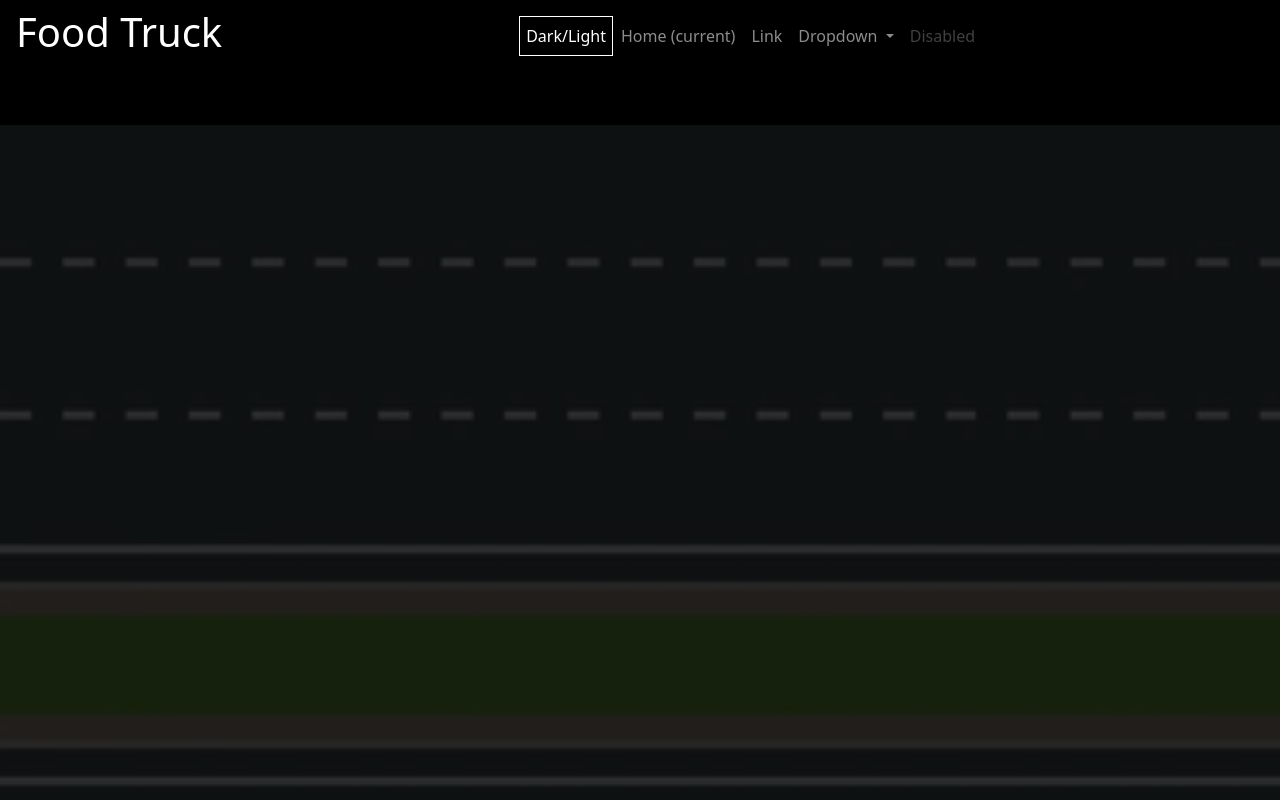
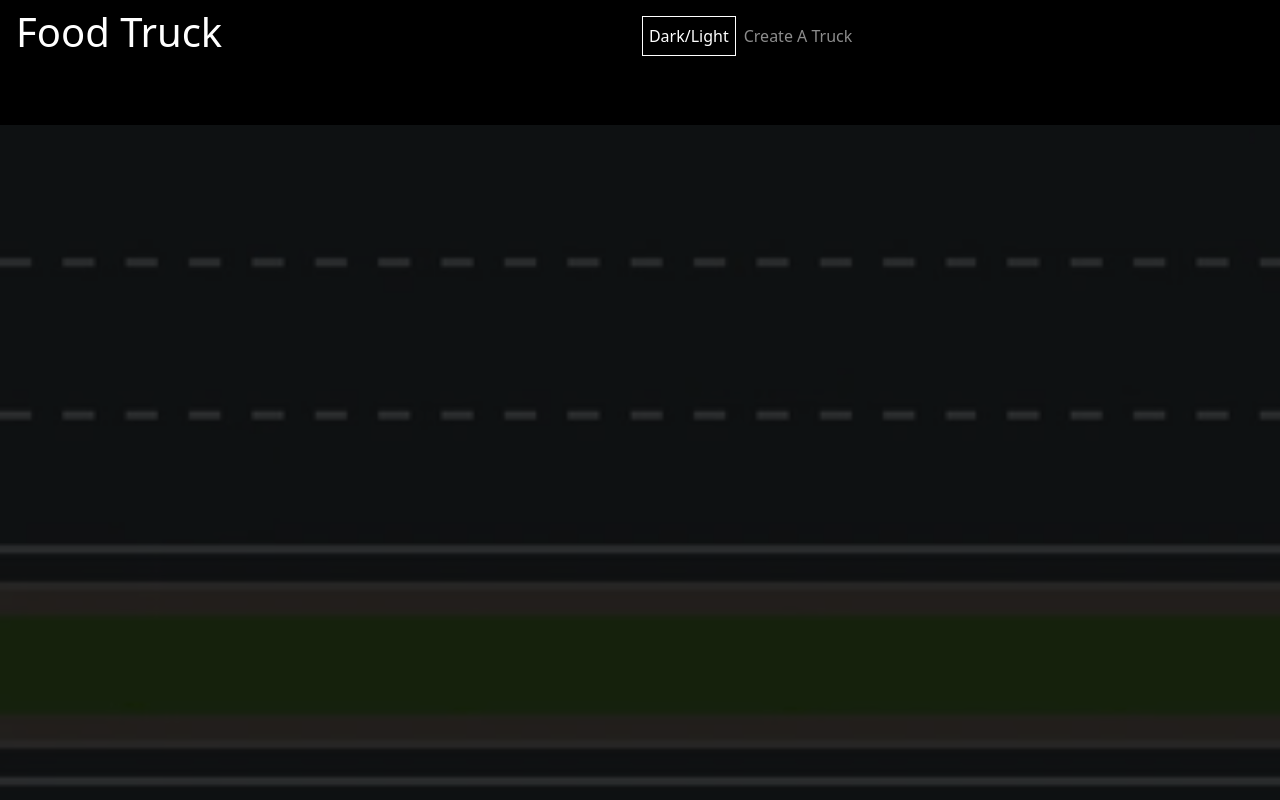
Before and after one commit to Masheen88/Promineo_Tech_FE_Workshop_Foodtruck, a website: page index.html in a window 1280 px wide. Shown: the top 800 px of the page. Drawn offline with nearby package versions, Linux system fonts and the light colour scheme.

Commit message:
adjusted cdn

```diff
--- a/index.html
+++ b/index.html
@@ -20,8 +20,8 @@
   </head>
   <body>
     <!-- button to toggle between light/dark mode -->
+    <!-- bootstrap navbar -->
 
-    <!-- bootstrap navbar -->
     <nav id="navbar" class="navbar navbar-expand-lg navbar-dark bg-black">
       <a class="navbar-brand" href="#"> </a>
       <button
@@ -43,34 +43,7 @@
         <ul class="navbar-nav mr-auto">
           <button class="darkButton" id="toggleDarkMode">Dark/Light</button>
           <li class="nav-item active">
-            <a class="nav-link" href="#"
-              >Home <span class="sr-only">(current)</span></a
-            >
-          </li>
-          <li class="nav-item">
-            <a class="nav-link" href="#">Link</a>
-          </li>
-          <li class="nav-item dropdown">
-            <a
-              class="nav-link dropdown-toggle"
-              href="#"
-              id="navbarDropdown"
-              role="button"
-              data-toggle="dropdown"
-              aria-haspopup="true"
-              aria-expanded="false"
-            >
-              Dropdown
-            </a>
-            <div class="dropdown-menu" aria-labelledby="navbarDropdown">
-              <a class="dropdown-item" href="#">Action</a>
-              <a class="dropdown-item" href="#">Another action</a>
-              <div class="dropdown-divider"></div>
-              <a class="dropdown-item" href="#">Something else here</a>
-            </div>
-          </li>
-          <li class="nav-item">
-            <a class="nav-link disabled" href="#">Disabled</a>
+            <a class="nav-link" href="#">Create A Truck</a>
           </li>
         </ul>
       </div>
@@ -116,6 +89,11 @@
       integrity="sha256-CSXorXvZcTkaix6Yvo6HppcZGetbYMGWSFlBw8HfCJo="
       crossorigin="anonymous"
     ></script>
+    <script
+      src="https://cdn.jsdelivr.net/npm/bootstrap@5.2.0/dist/js/bootstrap.bundle.min.js"
+      integrity="sha384-A3rJD856KowSb7dwlZdYEkO39Gagi7vIsF0jrRAoQmDKKtQBHUuLZ9AsSv4jD4Xa"
+      crossorigin="anonymous"
+    ></script>
 
     <!-- node_modules jquery -->
     <!-- <script src="./node_modules/jquery/dist/jquery.min.js"></script> -->
```
